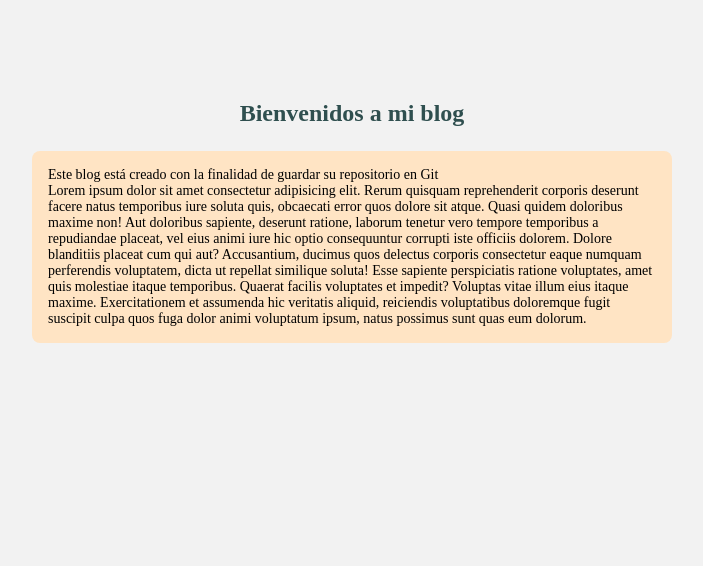
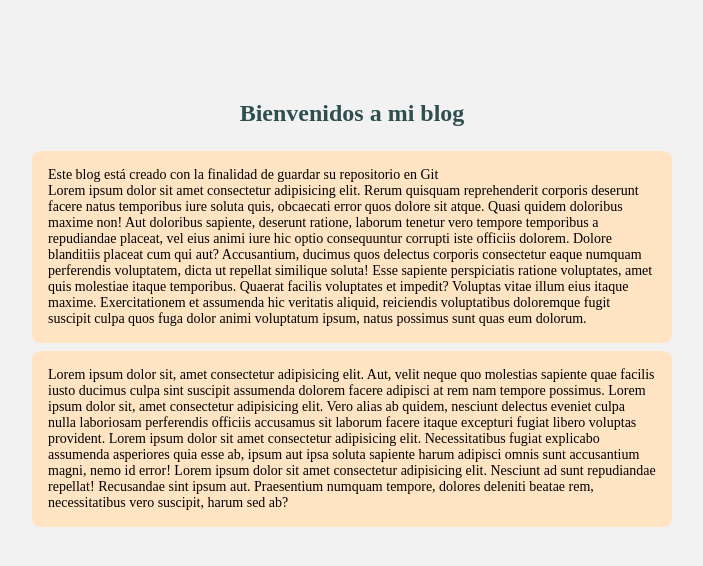
Before and after one commit to Grishamk/PracticeBlog, a plain HTML site: page index.html in a window 1280 px wide. Shown: the whole page, without its empty margins (288-991 px from the left). Drawn offline with Linux system fonts and the light colour scheme.

Commit message:
agregado de un segundo contenedor de texto

```diff
--- a/css/main.css
+++ b/css/main.css
@@ -28,3 +28,16 @@ h1 {
 .text_container p {
     font-size: 1.4rem;
 }
+
+.text_container-bottom {
+    width: 50%;
+    margin: 0 auto;
+    padding: 16px;
+    background-color: bisque;
+    border-radius: 8px;
+    margin-top: 8px;
+}
+
+.text_container-bottom p {
+    font-size: 1.4rem;
+}
--- a/index.html
+++ b/index.html
@@ -16,5 +16,13 @@
         Accusantium, ducimus quos delectus corporis consectetur eaque numquam perferendis voluptatem, dicta ut repellat similique soluta! Esse sapiente perspiciatis ratione voluptates, amet quis molestiae itaque temporibus. Quaerat facilis voluptates et impedit?
         Voluptas vitae illum eius itaque maxime. Exercitationem et assumenda hic veritatis aliquid, reiciendis voluptatibus doloremque fugit suscipit culpa quos fuga dolor animi voluptatum ipsum, natus possimus sunt quas eum dolorum.</p>
     </div>
+    <div class="text_container-bottom">
+        <p>
+            Lorem ipsum dolor sit, amet consectetur adipisicing elit. Aut, velit neque quo molestias sapiente quae facilis iusto ducimus culpa sint suscipit assumenda dolorem facere adipisci at rem nam tempore possimus.
+            Lorem ipsum dolor sit, amet consectetur adipisicing elit. Vero alias ab quidem, nesciunt delectus eveniet culpa nulla laboriosam perferendis officiis accusamus sit laborum facere itaque excepturi fugiat libero voluptas provident.
+            Lorem ipsum dolor sit amet consectetur adipisicing elit. Necessitatibus fugiat explicabo assumenda asperiores quia esse ab, ipsum aut ipsa soluta sapiente harum adipisci omnis sunt accusantium magni, nemo id error!
+            Lorem ipsum dolor sit amet consectetur adipisicing elit. Nesciunt ad sunt repudiandae repellat! Recusandae sint ipsum aut. Praesentium numquam tempore, dolores deleniti beatae rem, necessitatibus vero suscipit, harum sed ab?
+        </p>
+    </div>
 </body>
 </html>
```
